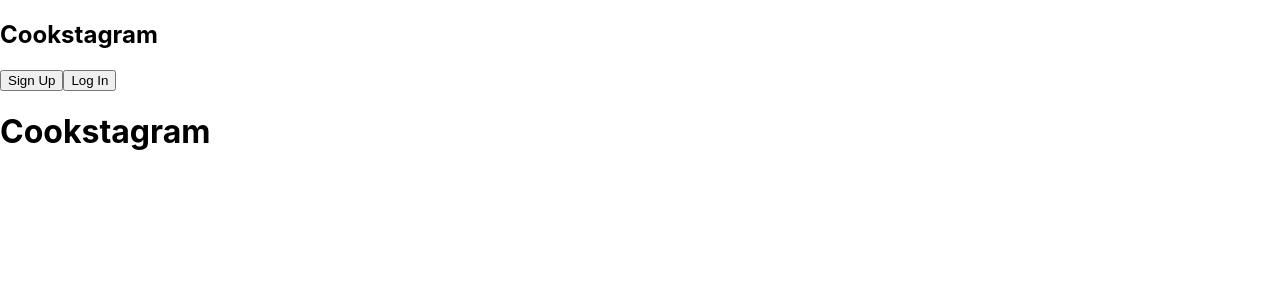
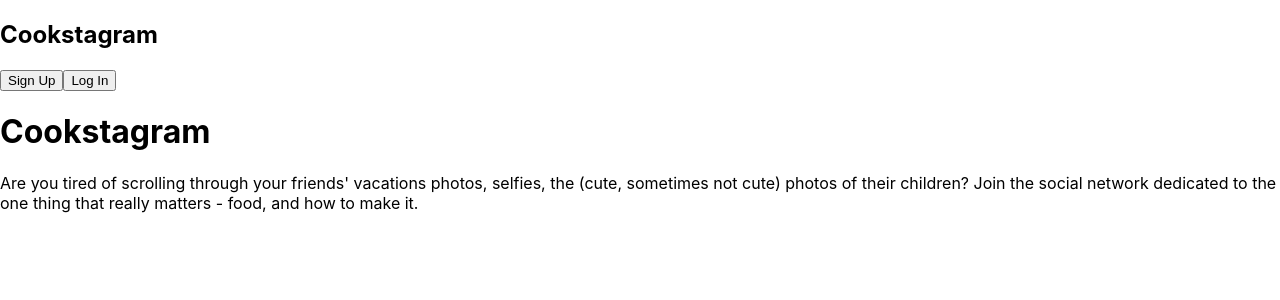
Before and after one commit to ehorn24/cookstagram, a React (Create React App) app: page / in a window 1280 px wide. Shown: the top 300 px of the page. Built offline with nearby package versions, Linux system fonts and the light colour scheme.

Commit message:
updated header

```diff
--- a/src/Components/Header/Header.js
+++ b/src/Components/Header/Header.js
@@ -4,6 +4,12 @@ const Header = () => {
   return (
     <header>
       <h1>Cookstagram</h1>
+      <p>
+        Are you tired of scrolling through your friends' vacations photos,
+        selfies, the (cute, sometimes not cute) photos of their children? Join
+        the social network dedicated to the one thing that really matters -
+        food, and how to make it.
+      </p>
     </header>
   );
 };
```
